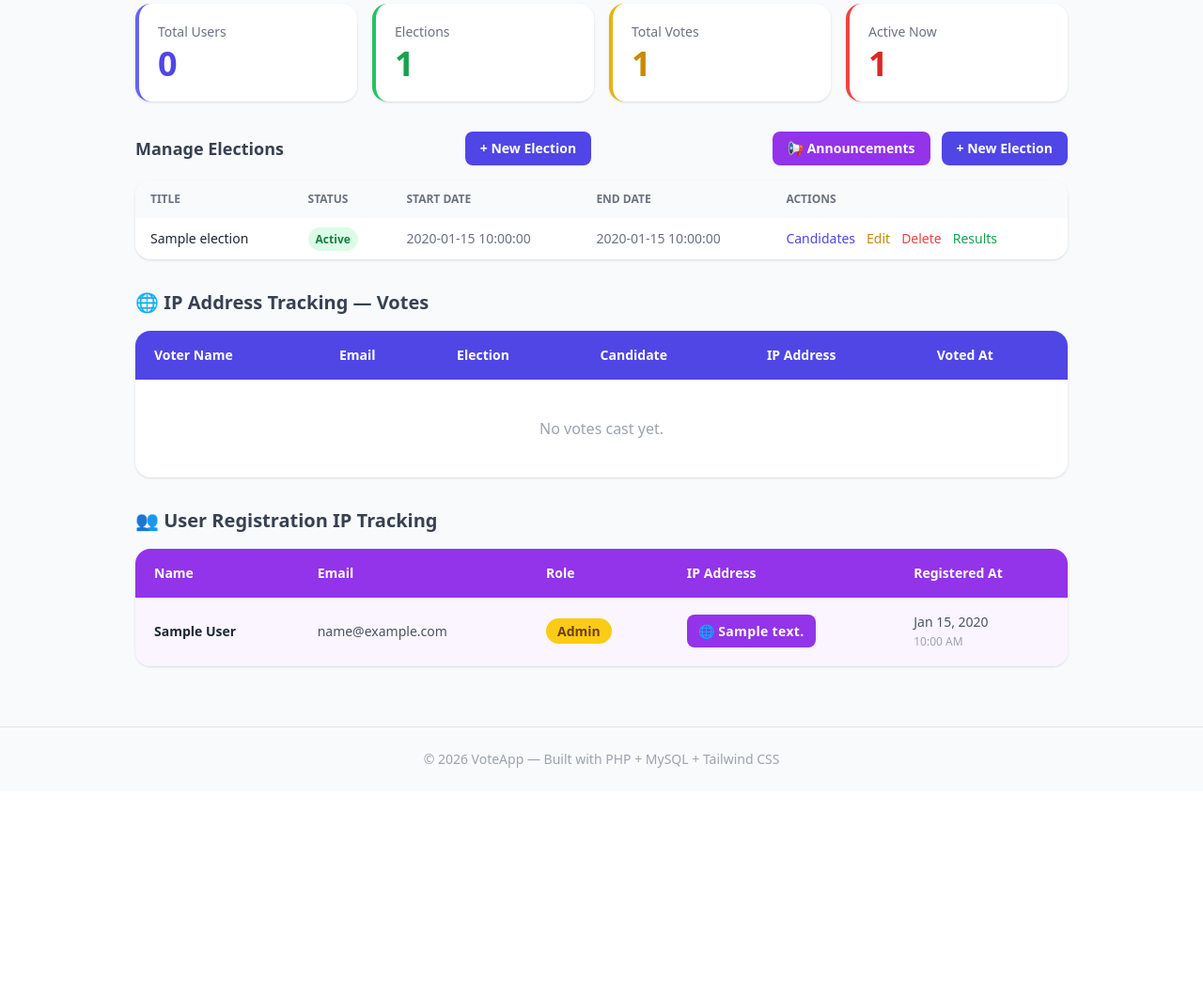
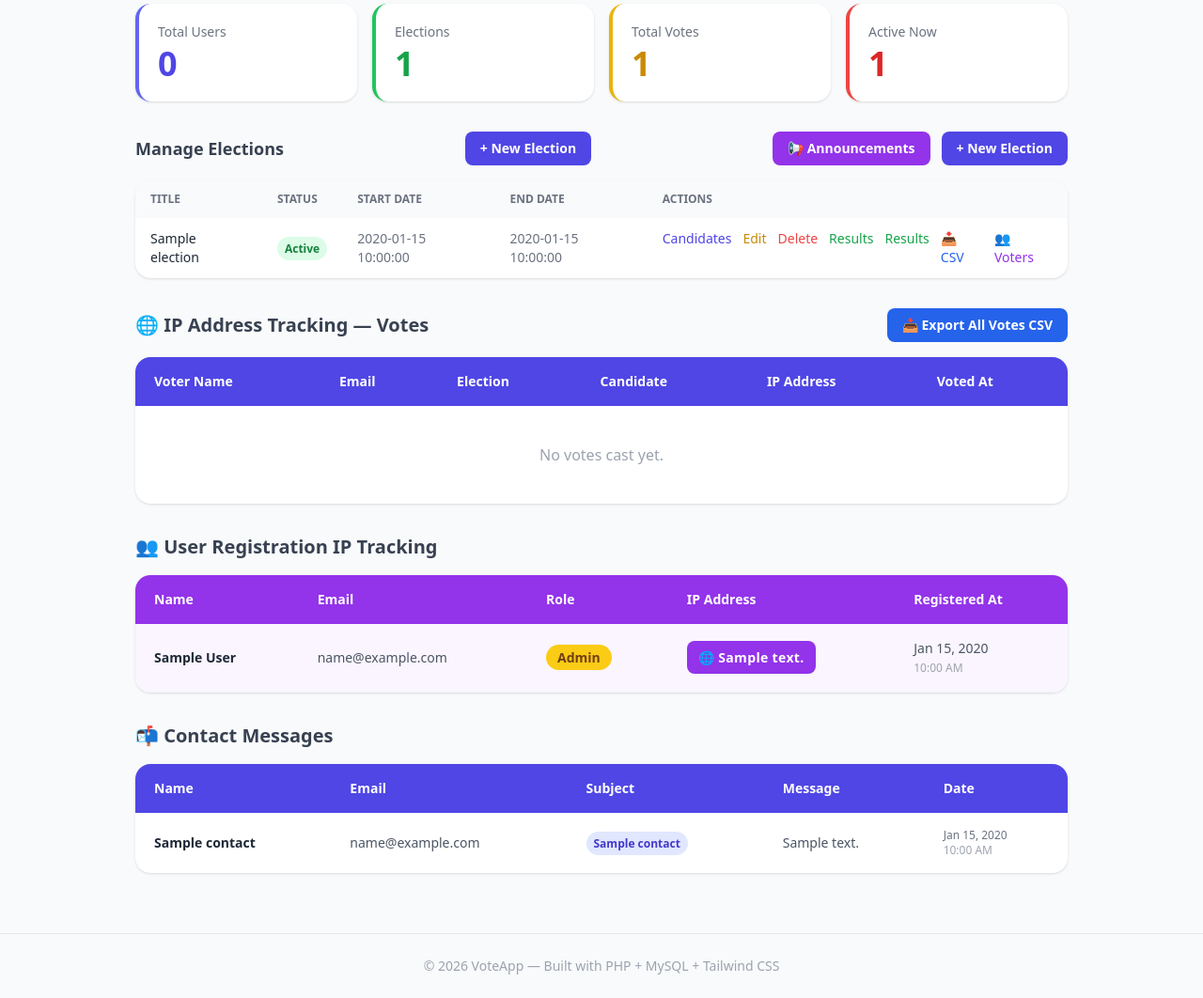
Before and after one commit to monisha0665/voting-system, a PHP site: page /admin/dashboard.php in a window 1280 px wide. Shown: the part 148-1210 px from the top of the page at 94% size. Before the commit the page ends 965 px from the top, so only its background shows below. Run offline with PHP 8.4, Linux system fonts and the light colour scheme; the visitor is signed in with stand-in values (Sample User, id 1); tables that the repository leaves empty or names only in its code hold one stand-in row (values such as "Sample post"); some libraries are stand-ins or nearby versions.

Commit message:
Add export CSV buttons and contact messages to dashboard

```diff
--- a/admin/dashboard.php
+++ b/admin/dashboard.php
@@ -119,6 +119,18 @@ require '../includes/header.php';
                    class="text-green-600 hover:underline font-medium">
                    Results
                 </a>
+                <a href="../results.php?id=<?= $e['id'] ?>"
+   class="text-green-600 hover:underline font-medium">
+   Results
+</a>
+<a href="export_csv.php?election_id=<?= $e['id'] ?>&type=results"
+   class="text-blue-600 hover:underline font-medium">
+   📥 CSV
+</a>
+<a href="export_csv.php?election_id=<?= $e['id'] ?>&type=voters"
+   class="text-purple-600 hover:underline font-medium">
+   👥 Voters
+</a>
               </div>
             </td>
           </tr>
@@ -130,9 +142,17 @@ require '../includes/header.php';
 
   <!-- IP Address Tracking Table -->
   <div class="mt-8">
-    <h2 class="text-xl font-bold text-gray-700 mb-4">
-      🌐 IP Address Tracking — Votes
-    </h2>
+   <div class="flex items-center justify-between mb-4">
+  <h2 class="text-xl font-bold text-gray-700">
+    🌐 IP Address Tracking — Votes
+  </h2>
+  <a href="export_csv.php?type=all_votes"
+     class="bg-blue-600 hover:bg-blue-700 text-white
+            px-4 py-2 rounded-lg text-sm font-semibold
+            transition flex items-center gap-2">
+    📥 Export All Votes CSV
+  </a>
+</div>
     <div class="bg-white rounded-2xl shadow overflow-hidden">
       <table class="w-full text-sm">
         <thead class="bg-indigo-600 text-white text-sm">
@@ -284,7 +304,84 @@ require '../includes/header.php';
       </table>
     </div>
   </div>
+<!-- Contact Messages -->
+<div class="mt-8 mb-8">
+  <div class="flex items-center justify-between mb-4">
+    <h2 class="text-xl font-bold text-gray-700">
+      📬 Contact Messages
+      <?php
+      $unread = $pdo->query(
+          "SELECT COUNT(*) FROM contacts WHERE is_read = 0"
+      )->fetchColumn();
+      if ($unread > 0): ?>
+        <span class="ml-2 bg-red-500 text-white text-xs
+                     px-2 py-1 rounded-full">
+          <?= $unread ?> new
+        </span>
+      <?php endif; ?>
+    </h2>
+  </div>
 
+  <?php
+  $contacts = $pdo->query("
+      SELECT * FROM contacts ORDER BY created_at DESC LIMIT 10
+  ")->fetchAll();
+
+  // Mark all as read
+  $pdo->query("UPDATE contacts SET is_read = 1");
+  ?>
+
+  <?php if (empty($contacts)): ?>
+    <div class="bg-white rounded-2xl shadow p-8 text-center text-gray-400">
+      <p class="text-4xl mb-2">📬</p>
+      <p>No contact messages yet.</p>
+    </div>
+  <?php else: ?>
+    <div class="bg-white rounded-2xl shadow overflow-hidden">
+      <table class="w-full text-sm">
+        <thead class="bg-indigo-600 text-white">
+          <tr>
+            <th class="px-5 py-4 text-left font-bold">Name</th>
+            <th class="px-5 py-4 text-left font-bold">Email</th>
+            <th class="px-5 py-4 text-left font-bold">Subject</th>
+            <th class="px-5 py-4 text-left font-bold">Message</th>
+            <th class="px-5 py-4 text-left font-bold">Date</th>
+          </tr>
+        </thead>
+        <tbody class="divide-y divide-gray-100">
+          <?php foreach ($contacts as $c): ?>
+          <tr class="hover:bg-gray-50">
+            <td class="px-5 py-4 font-bold text-gray-800">
+              <?= htmlspecialchars($c['name']) ?>
+            </td>
+            <td class="px-5 py-4 text-gray-600">
+              <?= htmlspecialchars($c['email']) ?>
+            </td>
+            <td class="px-5 py-4">
+              <span class="bg-indigo-100 text-indigo-700
+                           px-2 py-1 rounded-full text-xs font-semibold">
+                <?= htmlspecialchars($c['subject']) ?>
+              </span>
+            </td>
+            <td class="px-5 py-4 text-gray-600 max-w-xs">
+              <p class="truncate">
+                <?= htmlspecialchars($c['message']) ?>
+              </p>
+            </td>
+            <td class="px-5 py-4 text-gray-500 text-xs">
+              <?= date('M d, Y', strtotime($c['created_at'])) ?>
+              <br>
+              <span class="text-gray-400">
+                <?= date('h:i A', strtotime($c['created_at'])) ?>
+              </span>
+            </td>
+          </tr>
+          <?php endforeach; ?>
+        </tbody>
+      </table>
+    </div>
+  <?php endif; ?>
+</div>
 </div>
 
 <?php require '../includes/footer.php'; ?>
```
